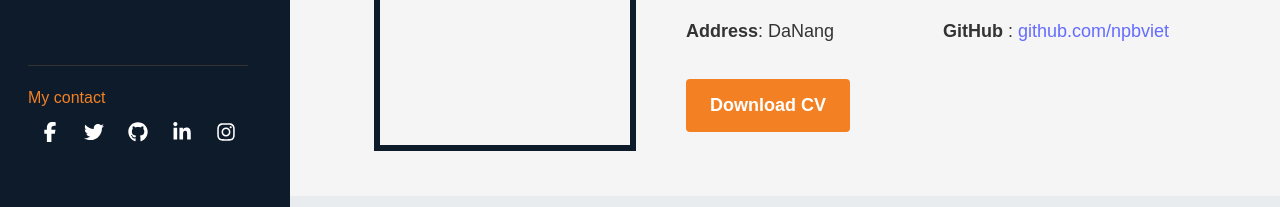
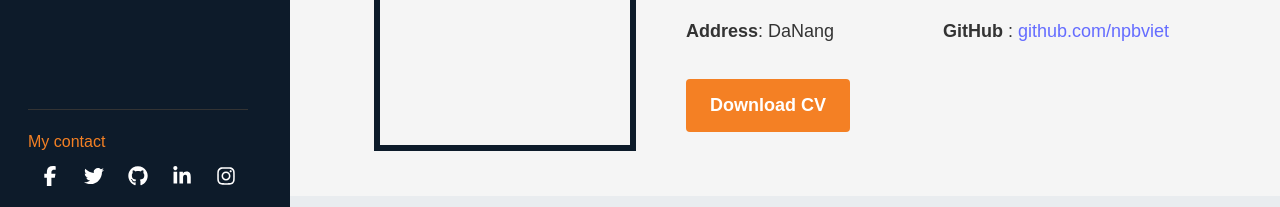
Before and after one commit to npbviet/MyProfile, a React (Vite) app: page / in a window 1280 px wide. Shown: the part 593-800 px from the top of the page. Built offline with nearby package versions, Linux system fonts and the light colour scheme.

Commit message:
fixFooter

```diff
--- a/src/features/SideBar/SideBar.module.css
+++ b/src/features/SideBar/SideBar.module.css
@@ -54,8 +54,8 @@
 }
 .sidebar .footer {
   margin: 0 0.5rem;
-  position: fixed;
-  bottom: 3rem;
+  position: absolute;
+  bottom: 4rem;
 }
 .sidebar .icon {
   padding: 0.75rem;
```
